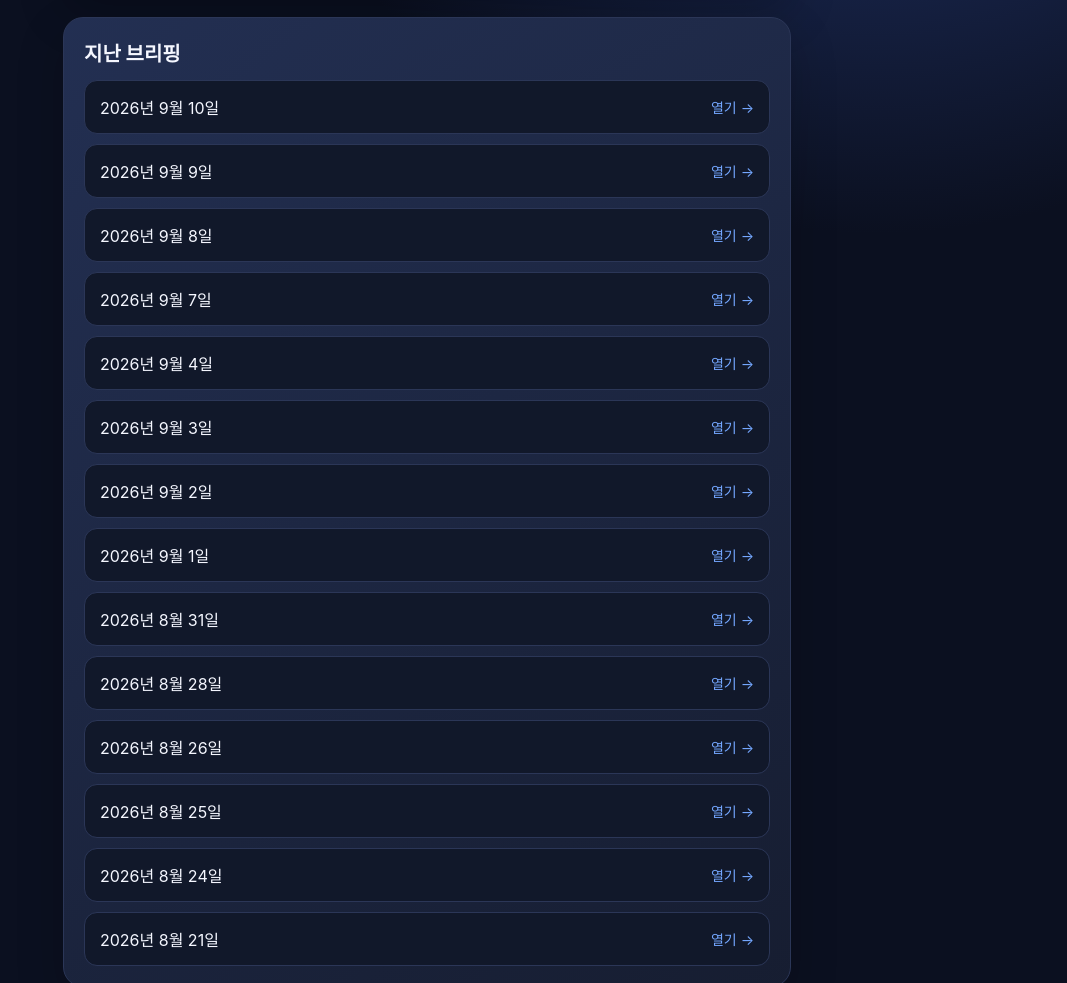
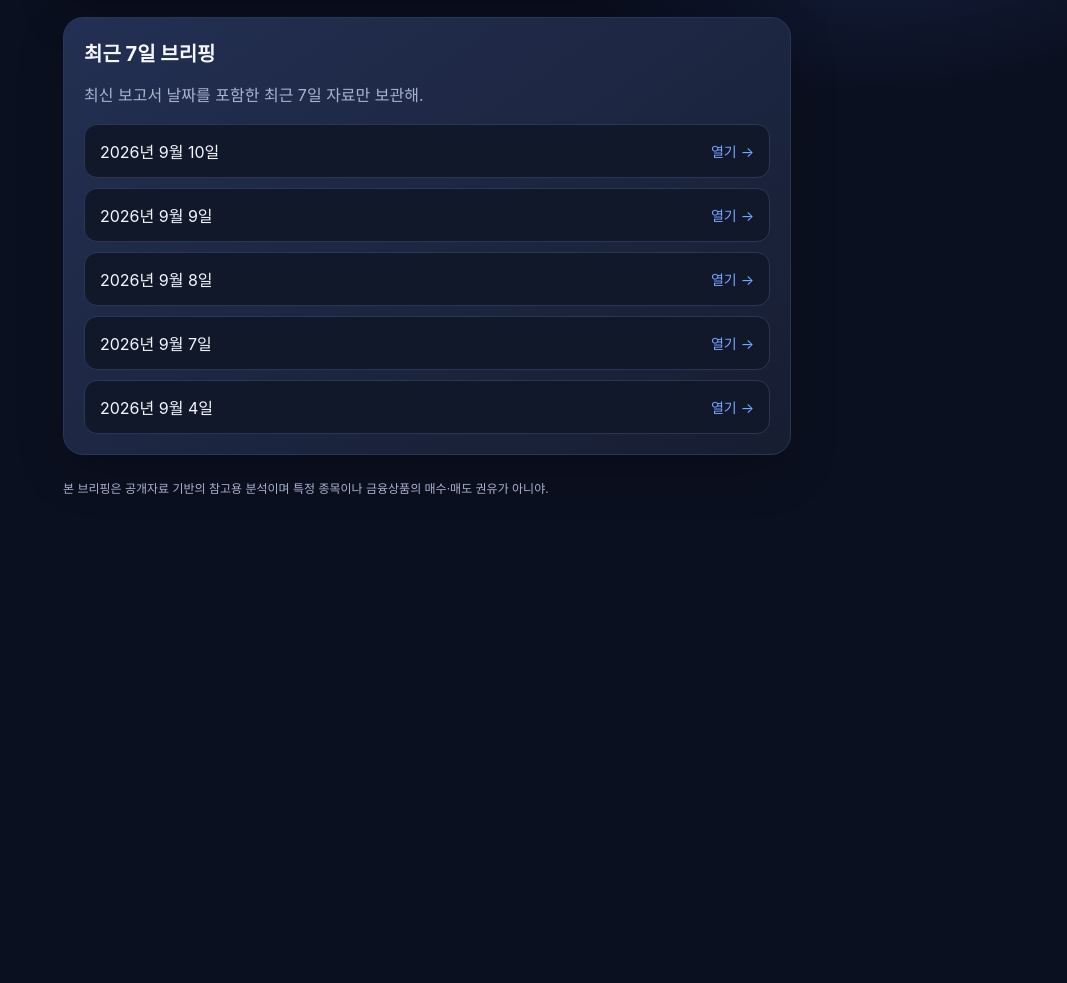
Before and after one commit to come7531-lab/test, a plain HTML site: page stocks/index.html in a window 1280 px wide. Shown: the part 415-1398 px from the top of the page, without its empty margins (213-1280 px from the left). After the commit the page ends 970 px from the top, so only its background shows below. Drawn offline with Linux system fonts and the light colour scheme.

Commit message:
Show and retain only the latest 7 days of market briefings

```diff
--- a/stocks/index.html
+++ b/stocks/index.html
@@ -37,22 +37,14 @@
     </section>
 
     <section class="card">
-      <h2>지난 브리핑</h2>
+      <h2>최근 7일 브리핑</h2>
+      <p>최신 보고서 날짜를 포함한 최근 7일 자료만 보관해.</p>
       <div class="archive">
         <a class="report" href="reports/2026-09-10_korea-market-close-briefing.html">2026년 9월 10일 <span>열기 →</span></a>
         <a class="report" href="reports/2026-09-09_korea-market-close-briefing.html">2026년 9월 9일 <span>열기 →</span></a>
         <a class="report" href="reports/2026-09-08_korea-market-close-briefing.html">2026년 9월 8일 <span>열기 →</span></a>
         <a class="report" href="reports/2026-09-07_korea-market-close-briefing.html">2026년 9월 7일 <span>열기 →</span></a>
         <a class="report" href="reports/2026-09-04_korea-market-close-briefing.html">2026년 9월 4일 <span>열기 →</span></a>
-        <a class="report" href="reports/2026-09-03_korea-market-close-briefing.html">2026년 9월 3일 <span>열기 →</span></a>
-        <a class="report" href="reports/2026-09-02_korea-market-close-briefing.html">2026년 9월 2일 <span>열기 →</span></a>
-        <a class="report" href="reports/2026-09-01_korea-market-close-briefing.html">2026년 9월 1일 <span>열기 →</span></a>
-        <a class="report" href="reports/2026-08-31_korea-market-close-briefing.html">2026년 8월 31일 <span>열기 →</span></a>
-        <a class="report" href="reports/2026-08-28_korea-market-close-briefing.html">2026년 8월 28일 <span>열기 →</span></a>
-        <a class="report" href="reports/2026-08-26_korea-market-close-briefing.html">2026년 8월 26일 <span>열기 →</span></a>
-        <a class="report" href="reports/2026-08-25_korea-market-close-briefing.html">2026년 8월 25일 <span>열기 →</span></a>
-        <a class="report" href="reports/2026-08-24_korea-market-close-briefing.html">2026년 8월 24일 <span>열기 →</span></a>
-        <a class="report" href="reports/2026-08-21_korea-market-close-briefing.html">2026년 8월 21일 <span>열기 →</span></a>
       </div>
     </section>
     <p class="note">본 브리핑은 공개자료 기반의 참고용 분석이며 특정 종목이나 금융상품의 매수·매도 권유가 아니야.</p>
```
